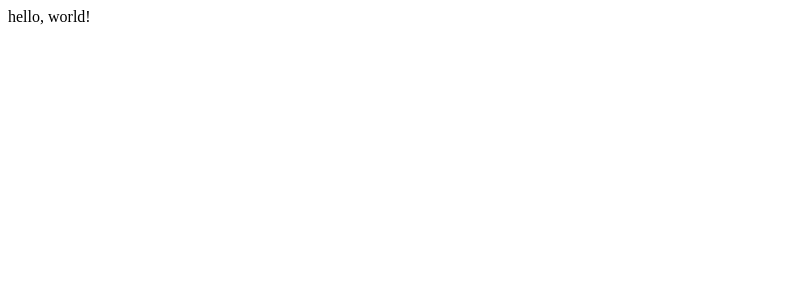
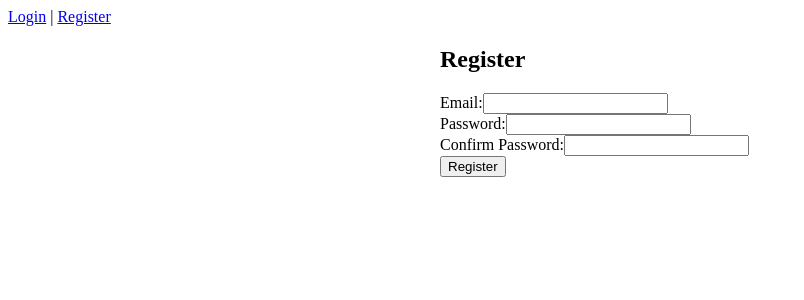
Before and after one commit to Asymptoads/Futsal, a React (Vite) app in the folder frontend/: page /register in a window 1280 px wide. Shown: the top 300 px of the page, without its empty margins (0-804 px from the left). Built offline with nearby package versions, Linux system fonts and the light colour scheme.

Commit message:
login and register landing pages working with use of local storage

```diff
--- a/frontend/package.json
+++ b/frontend/package.json
@@ -13,7 +13,8 @@
     "@chakra-ui/react": "^3.22.0",
     "@emotion/react": "^11.14.0",
     "react": "^19.1.0",
-    "react-dom": "^19.1.0"
+    "react-dom": "^19.1.0",
+    "react-router-dom": "^7.7.0"
   },
   "devDependencies": {
     "@eslint/js": "^9.30.1",
--- a/frontend/src/App.tsx
+++ b/frontend/src/App.tsx
@@ -1,7 +1,22 @@
+import React from "react";
+import { BrowserRouter as Router, Routes, Route, Link } from "react-router-dom";
+import LoginPage from "./pages/LoginPage";
+import RegisterPage from "./pages/RegisterPage";
+
 const App = () => {
   return (
-    <div>hello, world!</div>
-  )
-}
+    <Router>
+      <nav>
+        <Link to="/login">Login</Link> |{" "}
+        <Link to="/register">Register</Link>
+      </nav>
+      <Routes>
+        <Route path="/login" element={<LoginPage />} />
+        <Route path="/register" element={<RegisterPage />} />
+        <Route path="/" element={<div>Welcome to the Landing Page!</div>} />
+      </Routes>
+    </Router>
+  );
+};
 
-export default App
+export default App;
--- /dev/null
+++ b/frontend/src/components/Auth/LoginForm.tsx
@@ -0,0 +1,48 @@
+
+import React, { useState } from "react";
+
+const LoginForm: React.FC = () => {
+    const [email, setEmail] = useState("");
+    const [password, setPassword] = useState("");
+    const [message, setMessage] = useState("");
+
+    const handleSubmit = (e: React.FormEvent) => {
+        e.preventDefault();
+        // Retrieve users from localStorage
+        const users = JSON.parse(localStorage.getItem("users") || "[]");
+        const user = users.find((u: { email: string; password: string }) => u.email === email && u.password === password);
+        if (user) {
+            setMessage("Login successful!");
+        } else {
+            setMessage("Invalid credentials");
+        }
+    };
+
+    return (
+        <form onSubmit={handleSubmit} style={{ maxWidth: 400, margin: "0 auto" }}>
+            <h2>Login</h2>
+            <div>
+                <label>Email:</label>
+                <input
+                    type="email"
+                    value={email}
+                    onChange={e => setEmail(e.target.value)}
+                    required
+                />
+            </div>
+            <div>
+                <label>Password:</label>
+                <input
+                    type="password"
+                    value={password}
+                    onChange={e => setPassword(e.target.value)}
+                    required
+                />
+            </div>
+            <button type="submit">Login</button>
+            {message && <p>{message}</p>}
+        </form>
+    );
+};
+
+export default LoginForm;
--- /dev/null
+++ b/frontend/src/components/Auth/RegisterForm.tsx
@@ -0,0 +1,68 @@
+import React, { useState } from "react";
+
+const RegisterForm: React.FC = () => {
+    const [email, setEmail] = useState("");
+    const [password, setPassword] = useState("");
+    const [confirmPassword, setConfirmPassword] = useState("");
+    const [message, setMessage] = useState("");
+
+    const handleSubmit = (e: React.FormEvent) => {
+        e.preventDefault();
+        // Mock registration logic with localStorage
+        if (password !== confirmPassword) {
+            setMessage("Passwords do not match");
+        } else if (email && password) {
+            // Retrieve existing users
+            const users = JSON.parse(localStorage.getItem("users") || "[]");
+            // Check if user already exists
+            const userExists = users.some((u: { email: string }) => u.email === email);
+            if (userExists) {
+                setMessage("User already exists");
+            } else {
+                // Add new user
+                users.push({ email, password });
+                localStorage.setItem("users", JSON.stringify(users));
+                setMessage("Registration successful!");
+            }
+        } else {
+            setMessage("Please fill all fields");
+        }
+    };
+
+    return (
+        <form onSubmit={handleSubmit} style={{ maxWidth: 400, margin: "0 auto" }}>
+            <h2>Register</h2>
+            <div>
+                <label>Email:</label>
+                <input
+                    type="email"
+                    value={email}
+                    onChange={e => setEmail(e.target.value)}
+                    required
+                />
+            </div>
+            <div>
+                <label>Password:</label>
+                <input
+                    type="password"
+                    value={password}
+                    onChange={e => setPassword(e.target.value)}
+                    required
+                />
+            </div>
+            <div>
+                <label>Confirm Password:</label>
+                <input
+                    type="password"
+                    value={confirmPassword}
+                    onChange={e => setConfirmPassword(e.target.value)}
+                    required
+                />
+            </div>
+            <button type="submit">Register</button>
+            {message && <p>{message}</p>}
+        </form>
+    );
+};
+
+export default RegisterForm;
--- /dev/null
+++ b/frontend/src/pages/LoginPage.tsx
@@ -0,0 +1,12 @@
+import React from "react";
+import LoginForm from "../components/Auth/LoginForm";
+
+const LoginPage: React.FC = () => {
+    return (
+        <div>
+            <LoginForm />
+        </div>
+    );
+};
+
+export default LoginPage;
--- /dev/null
+++ b/frontend/src/pages/RegisterPage.tsx
@@ -0,0 +1,12 @@
+import React from "react";
+import RegisterForm from "../components/Auth/RegisterForm";
+
+const RegisterPage: React.FC = () => {
+    return (
+        <div>
+            <RegisterForm />
+        </div>
+    );
+};
+
+export default RegisterPage;
```
Also changed, not shown: 1 other file (tests, documents, lock files or other folders).
